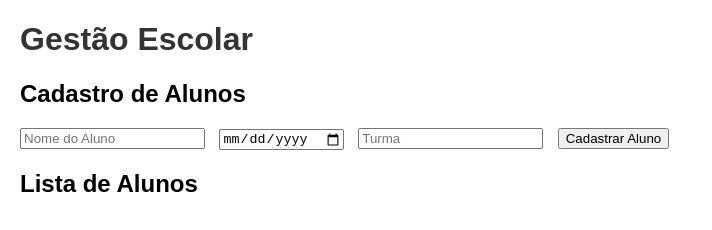
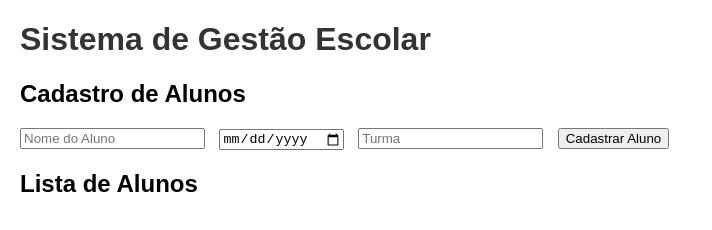
Before and after one commit to Andresdo23/unifor, a plain HTML site: page index.html in a window 1280 px wide. Shown: the whole page, without its empty margins (0-712 px from the left). Drawn offline with Linux system fonts and the light colour scheme.

Commit message:
Update index.html

```diff
--- a/index.html
+++ b/index.html
@@ -7,7 +7,7 @@
     <link rel="stylesheet" href="style.css">
 </head>
 <body>
-    <h1>Gestão Escolar</h1>
+    <h1>Sistema de Gestão Escolar</h1>
 
     <h2>Cadastro de Alunos</h2>
     <form id="alunoForm">
```
